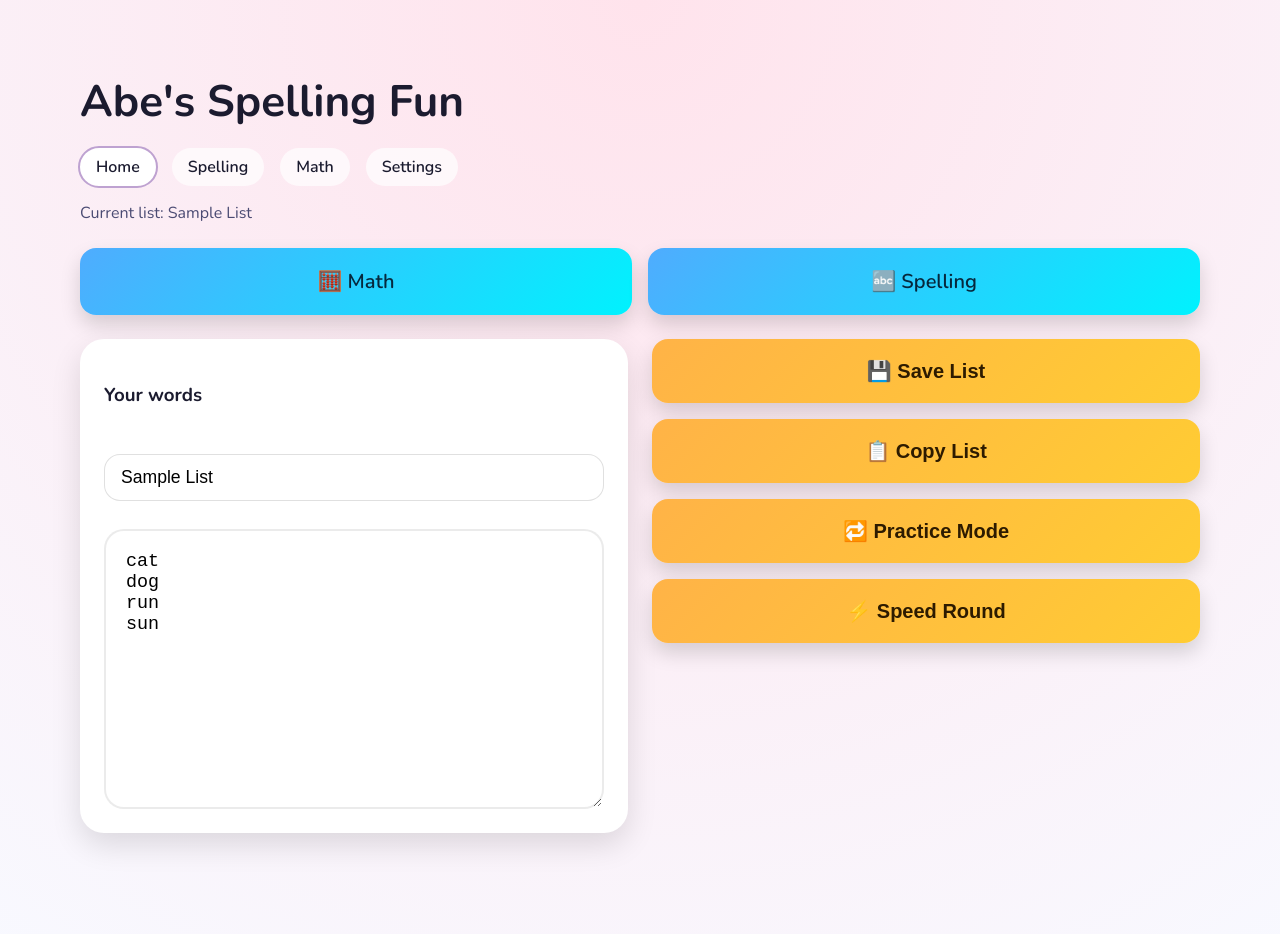
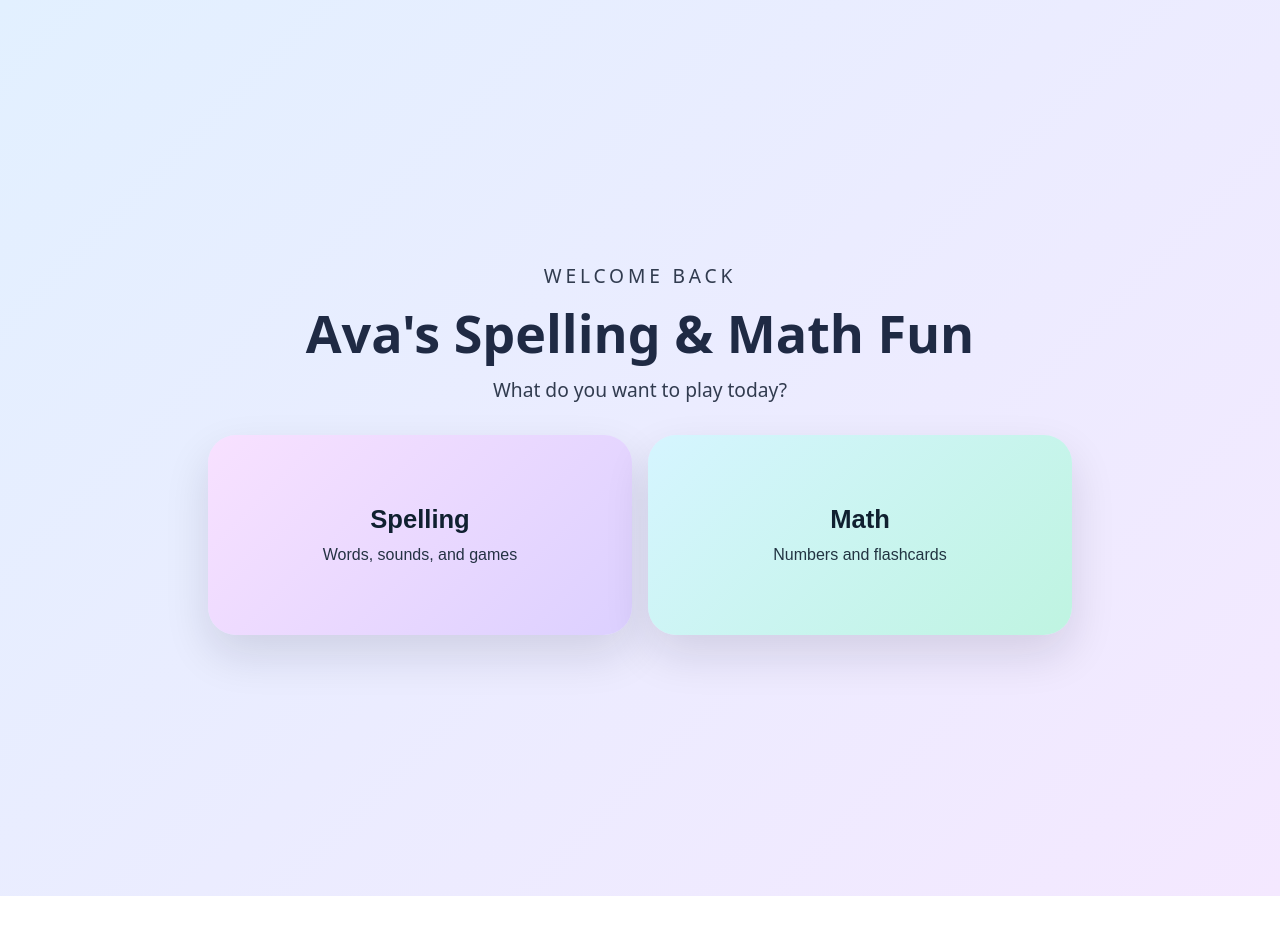
Before and after one commit to Arkist5/AbesSpellingFun, a React (Vite) app: page / in a window 1280 px wide. Shown: the top 934 px of the page. After the commit the page ends 896 px from the top, so only its background shows below. Built offline with nearby package versions, Linux system fonts and the light colour scheme.

Commit message:
chore: rename Abe references to Ava

```diff
--- a/index.html
+++ b/index.html
@@ -4,7 +4,7 @@
     <meta charset="UTF-8" />
     <link rel="icon" type="image/svg+xml" href="./vite.svg" />
     <meta name="viewport" content="width=device-width, initial-scale=1.0" />
-    <title>Abe's Spelling Fun</title>
+    <title>Ava's Spelling Fun</title>
 
     <!-- Nice readable fonts -->
     <link rel="preconnect" href="https://fonts.googleapis.com" />
@@ -170,7 +170,7 @@
     <!-- Static, clickable launcher for early play-testing -->
     <section class="static-launcher" aria-labelledby="static-launcher-title">
       <header class="static-launcher__header">
-        <h1 id="static-launcher-title" class="static-launcher__title">Abe's Spelling Fun</h1>
+        <h1 id="static-launcher-title" class="static-launcher__title">Ava's Spelling Fun</h1>
         <p class="static-launcher__subtitle">Spelling games are getting an overhaul. In the meantime, try quick math practice.</p>
       </header>
 
--- a/settings/index.html
+++ b/settings/index.html
@@ -3,7 +3,7 @@
   <head>
     <meta charset="UTF-8" />
     <meta name="viewport" content="width=device-width, initial-scale=1.0" />
-    <title>Settings | Abe's Spelling Fun</title>
+    <title>Settings | Ava's Spelling Fun</title>
     <link rel="stylesheet" href="../static-page.css" />
     <style>
       form {
@@ -40,7 +40,7 @@
     <main>
       <header>
         <h1>Settings Preview</h1>
-        <p>Customize how Abe's Spelling Fun will look and sound once the full application ships.</p>
+        <p>Customize how Ava's Spelling Fun will look and sound once the full application ships.</p>
       </header>
 
       <section>
@@ -53,7 +53,7 @@
       <form>
         <label>
           Display name
-          <input type="text" placeholder="Player name" disabled value="Abe" />
+          <input type="text" placeholder="Player name" disabled value="Ava" />
           <small>Profiles will keep track of achievements and favorite games.</small>
         </label>
 
--- a/src/pages/HomePage.tsx
+++ /dev/null
@@ -1,10 +0,0 @@
-import { Home } from '../ui/Home';
-import { Layout } from '../ui/Layout';
-
-export function HomePage() {
-  return (
-    <Layout>
-      <Home />
-    </Layout>
-  );
-}
--- /dev/null
+++ b/src/pages/MathHomePage.tsx
@@ -0,0 +1,29 @@
+import { useNavigate } from '../router';
+
+export function MathHomePage() {
+  const navigate = useNavigate();
+
+  return (
+    <main className="home-stub home-stub--math">
+      <header className="home-stub__header">
+        <button
+          type="button"
+          className="home-stub__back"
+          onClick={() => navigate('/')}
+        >
+          ← Back to Main Menu
+        </button>
+        <div>
+          <p className="home-stub__eyebrow">Math zone</p>
+          <h1>Math Home</h1>
+          <p className="home-stub__lede">Flashcards and other challenges will arrive here.</p>
+        </div>
+      </header>
+
+      <section className="home-stub__card">
+        <p>For Task 1 we are just setting up the navigation split.</p>
+        <p>A dedicated Math home experience will be fleshed out next.</p>
+      </section>
+    </main>
+  );
+}
--- a/src/pages/MathPage.tsx
+++ /dev/null
@@ -1,40 +0,0 @@
-import { ReactNode } from 'react';
-import { Layout } from '../ui/Layout';
-import { Link } from '../router';
-
-type NavTileProps = {
-  to: string;
-  title: string;
-  description?: ReactNode;
-};
-
-function NavTile({ to, title, description }: NavTileProps) {
-  return (
-    <Link to={to} aria-label={title} className="BigButton-link">
-      <div style={{ width: '100%', textAlign: 'left' }}>
-        <h2 style={{ margin: '0 0 0.5rem' }}>{title}</h2>
-        {description}
-      </div>
-    </Link>
-  );
-}
-
-export function MathPage() {
-  return (
-    <Layout>
-      <div style={{ display: 'flex', flexDirection: 'column', gap: '1.5rem' }}>
-        <header>
-          <h1>Math</h1>
-          <p>Explore new math practice modes designed for quick skills sessions.</p>
-        </header>
-        <div style={{ display: 'grid', gap: '1rem', gridTemplateColumns: 'repeat(auto-fit, minmax(220px, 1fr))' }}>
-          <NavTile
-            to="/math/flash-cards-addition"
-            title="Flash Cards"
-            description={<p style={{ margin: 0 }}>Practice with quick math flash cards.</p>}
-          />
-        </div>
-      </div>
-    </Layout>
-  );
-}
--- /dev/null
+++ b/src/pages/RootHomePage.tsx
@@ -0,0 +1,35 @@
+import { useNavigate } from '../router';
+
+export function RootHomePage() {
+  const navigate = useNavigate();
+
+  return (
+    <main className="root-home">
+      <header className="root-home__header">
+        <p className="root-home__eyebrow">Welcome back</p>
+        <h1>Ava's Spelling & Math Fun</h1>
+        <p>What do you want to play today?</p>
+      </header>
+
+      <section className="root-home__choices">
+        <button
+          type="button"
+          className="root-home__tile root-home__tile--spelling"
+          onClick={() => navigate('/spelling')}
+        >
+          <div className="root-home__tile-label">Spelling</div>
+          <div className="root-home__tile-subtitle">Words, sounds, and games</div>
+        </button>
+
+        <button
+          type="button"
+          className="root-home__tile root-home__tile--math"
+          onClick={() => navigate('/math')}
+        >
+          <div className="root-home__tile-label">Math</div>
+          <div className="root-home__tile-subtitle">Numbers and flashcards</div>
+        </button>
+      </section>
+    </main>
+  );
+}
--- /dev/null
+++ b/src/pages/SpellingHomePage.tsx
@@ -0,0 +1,29 @@
+import { useNavigate } from '../router';
+
+export function SpellingHomePage() {
+  const navigate = useNavigate();
+
+  return (
+    <main className="home-stub home-stub--spelling">
+      <header className="home-stub__header">
+        <button
+          type="button"
+          className="home-stub__back"
+          onClick={() => navigate('/')}
+        >
+          ← Back to Main Menu
+        </button>
+        <div>
+          <p className="home-stub__eyebrow">Spelling zone</p>
+          <h1>Spelling Home</h1>
+          <p className="home-stub__lede">Word lists and new games will live here soon.</p>
+        </div>
+      </header>
+
+      <section className="home-stub__card">
+        <p>We removed the old spelling game buttons so Ava always starts here first.</p>
+        <p>New adventures are coming in future tasks.</p>
+      </section>
+    </main>
+  );
+}
--- a/src/pages/SpellingPage.tsx
+++ /dev/null
@@ -1,12 +0,0 @@
-import { Layout } from '../ui/Layout';
-
-export function SpellingPage() {
-  return (
-    <Layout>
-      <div style={{ padding: '16px' }}>
-        <h2 style={{ marginBottom: 8 }}>Spelling</h2>
-        <p style={{ opacity: 0.85 }}>Coming soon.</p>
-      </div>
-    </Layout>
-  );
-}
--- a/src/ui/Home.tsx
+++ b/src/ui/Home.tsx
@@ -18,6 +18,8 @@ type ToastMessage = {
   text: string;
 };
 
+// NOTE: This component represented the previous landing page UI before Task 1.
+//       RootHomePage now replaces it, but we keep the implementation for future reuse.
 export function Home() {
   const [listName, setListName] = useState('');
   const [wordsText, setWordsText] = useState('');
--- a/src/ui/Layout.tsx
+++ b/src/ui/Layout.tsx
@@ -21,7 +21,7 @@ export function Layout({ children }: LayoutProps) {
   return (
     <div className="AppShell">
       <header className="AppShell-header">
-        <h1>Abe's Spelling Fun</h1>
+        <h1>Ava's Spelling Fun</h1>
         <nav>
           <Link to="/">Home</Link>
           <Link to="/spelling">Spelling</Link>
--- a/src/ui/layout.css
+++ b/src/ui/layout.css
@@ -1,14 +1,19 @@
-@import url('https://fonts.googleapis.com/css2?family=Fredoka+One&family=Nunito:wght@400;600;700&display=swap');
-
 :root {
   color-scheme: light;
-  font-family: 'Nunito', 'Segoe UI', sans-serif;
-  background: radial-gradient(circle at top, #ffe3ec, #f8f9ff);
+  font-family: system-ui, -apple-system, BlinkMacSystemFont, 'Segoe UI', sans-serif;
+  background: linear-gradient(135deg, #e2f0ff, #f4e8ff);
   color: #1b1b2f;
 }
 
 body {
   margin: 0;
+  min-height: 100vh;
+  background: linear-gradient(135deg, #e2f0ff, #f4e8ff);
+  font-family: inherit;
+  color: inherit;
+}
+
+#root {
   min-height: 100vh;
 }
 
@@ -168,3 +173,167 @@ body {
   background: #ffffff;
   outline: 2px solid rgba(74, 20, 140, 0.35); /* subtle ring */
 }
+
+.root-home {
+  min-height: 100vh;
+  display: flex;
+  flex-direction: column;
+  justify-content: center;
+  gap: 2rem;
+  padding: clamp(2rem, 5vw, 4rem) clamp(1.5rem, 5vw, 3rem) 4rem;
+  max-width: 960px;
+  margin: 0 auto;
+}
+
+.root-home__header {
+  text-align: center;
+  display: flex;
+  flex-direction: column;
+  gap: 0.5rem;
+  color: #1f2a44;
+}
+
+.root-home__header h1 {
+  font-size: clamp(2.4rem, 6vw, 3.25rem);
+  margin: 0;
+}
+
+.root-home__header p {
+  margin: 0;
+  font-size: 1.2rem;
+  color: rgba(16, 28, 48, 0.85);
+}
+
+.root-home__eyebrow {
+  text-transform: uppercase;
+  letter-spacing: 0.2em;
+  font-size: 0.85rem;
+  color: rgba(16, 28, 48, 0.6);
+}
+
+.root-home__choices {
+  display: flex;
+  flex-direction: column;
+  gap: 1rem;
+}
+
+@media (min-width: 900px) {
+  .root-home__choices {
+    flex-direction: row;
+  }
+}
+
+.root-home__tile {
+  flex: 1;
+  min-height: 200px;
+  border-radius: 28px;
+  border: none;
+  display: flex;
+  flex-direction: column;
+  align-items: center;
+  justify-content: center;
+  gap: 0.75rem;
+  font-size: 1.1rem;
+  color: #102030;
+  cursor: pointer;
+  box-shadow: 0 20px 45px rgba(15, 20, 40, 0.12);
+  transition: transform 180ms ease, box-shadow 180ms ease;
+}
+
+.root-home__tile:focus-visible {
+  outline: 3px solid rgba(16, 32, 80, 0.35);
+  outline-offset: 4px;
+}
+
+.root-home__tile:hover {
+  transform: translateY(-4px);
+  box-shadow: 0 30px 55px rgba(15, 20, 40, 0.18);
+}
+
+.root-home__tile:active {
+  transform: translateY(1px);
+}
+
+.root-home__tile-label {
+  font-size: 1.6rem;
+  font-weight: 700;
+}
+
+.root-home__tile-subtitle {
+  font-size: 1rem;
+  opacity: 0.9;
+}
+
+.root-home__tile--spelling {
+  background: linear-gradient(135deg, #f8e1ff, #dcd0ff);
+}
+
+.root-home__tile--math {
+  background: linear-gradient(135deg, #d5f5ff, #bff4e1);
+}
+
+.home-stub {
+  min-height: 100vh;
+  padding: clamp(1.5rem, 5vw, 3rem);
+  max-width: 900px;
+  margin: 0 auto;
+  display: flex;
+  flex-direction: column;
+  gap: 1.5rem;
+}
+
+.home-stub__header {
+  display: flex;
+  flex-direction: column;
+  gap: 1rem;
+}
+
+.home-stub__back {
+  align-self: flex-start;
+  border: none;
+  background: rgba(255, 255, 255, 0.8);
+  border-radius: 999px;
+  padding: 0.65rem 1.25rem;
+  font-size: 1rem;
+  font-weight: 600;
+  color: #1f2a44;
+  cursor: pointer;
+  box-shadow: 0 10px 24px rgba(0, 0, 0, 0.08);
+}
+
+.home-stub__back:focus-visible {
+  outline: 3px solid rgba(16, 32, 80, 0.35);
+  outline-offset: 4px;
+}
+
+.home-stub__eyebrow {
+  text-transform: uppercase;
+  letter-spacing: 0.2em;
+  font-size: 0.85rem;
+  color: rgba(16, 32, 80, 0.55);
+  margin: 0 0 0.25rem;
+}
+
+.home-stub__lede {
+  margin: 0.25rem 0 0;
+  font-size: 1.1rem;
+  color: rgba(16, 32, 80, 0.75);
+}
+
+.home-stub__card {
+  background: rgba(255, 255, 255, 0.9);
+  border-radius: 28px;
+  padding: clamp(1.5rem, 4vw, 2.5rem);
+  box-shadow: 0 20px 40px rgba(0, 0, 0, 0.1);
+  font-size: 1.15rem;
+  color: #1e2b44;
+  line-height: 1.5;
+}
+
+.home-stub--spelling .home-stub__card {
+  background: rgba(248, 225, 255, 0.9);
+}
+
+.home-stub--math .home-stub__card {
+  background: rgba(213, 245, 255, 0.9);
+}
```
Also changed, not shown: src/main.tsx (+7 -7 lines), 1 other file (tests, documents, lock files or other folders).
